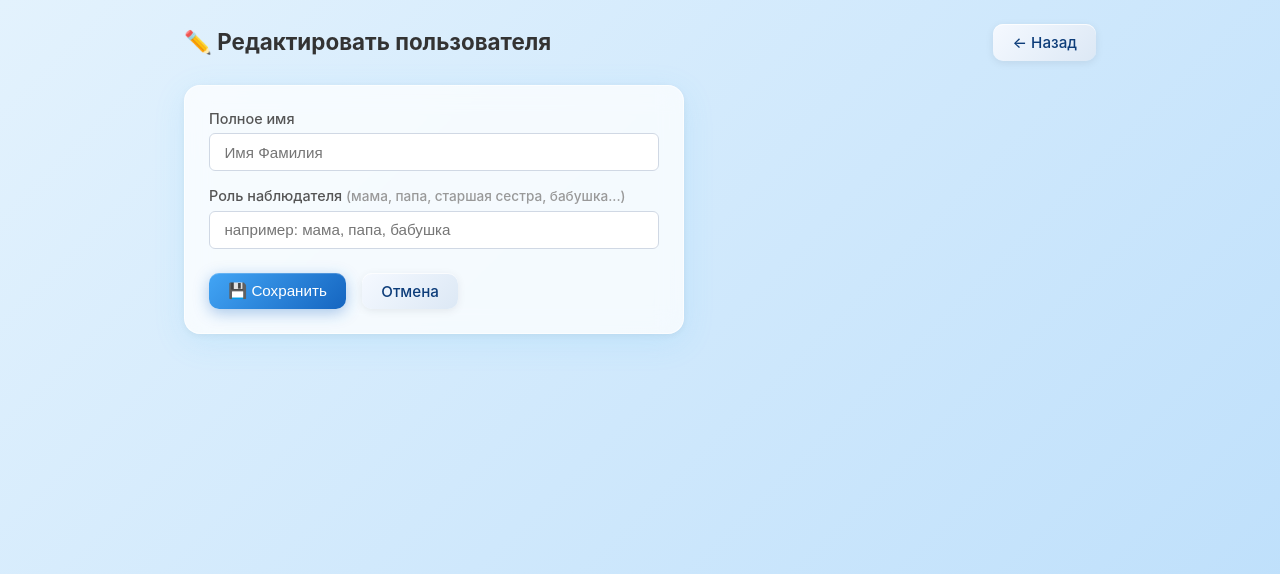
After one commit to PeganovOleg/abc_project, a FastAPI app: template templates/admin/edit_user.html in a window 1280 px wide. The commit adds this page. Shown: the top 574 px of the page. Run offline with FastAPI, Linux system fonts and the light colour scheme; the template is opened without the code that fills it, so the values that code supplies are empty.

Commit message:
feat: edit user (full_name + observer_role) + role in PDF

```diff
--- a/models.py
+++ b/models.py
@@ -11,6 +11,7 @@ class User(Base):
     full_name = Column(String, nullable=False)
     role = Column(String, default="parent")
     is_active = Column(Boolean, default=True)
+    observer_role = Column(String, nullable=True)  # роль наблюдателя: мама, папа, сестра...
     created_at = Column(DateTime, default=datetime.utcnow)
     observations = relationship("Observation", back_populates="author")
     children = relationship("Child", back_populates="parent", cascade="all, delete")
--- /dev/null
+++ b/templates/admin/edit_user.html
@@ -0,0 +1,24 @@
+{% extends "base.html" %}
+{% block title %}Редактировать пользователя{% endblock %}
+{% block content %}
+<div class="page-header">
+  <h2>✏️ Редактировать пользователя</h2>
+  <a href="/admin/users" class="btn btn-secondary">← Назад</a>
+</div>
+<div class="card" style="max-width:500px;">
+  <form method="post" action="/admin/users/{{ edit_user.id }}/edit">
+    <div class="form-group">
+      <label>Полное имя</label>
+      <input type="text" name="full_name" value="{{ edit_user.full_name }}" required placeholder="Имя Фамилия">
+    </div>
+    <div class="form-group">
+      <label>Роль наблюдателя <span style="color:#999; font-size:0.85rem;">(мама, папа, старшая сестра, бабушка...)</span></label>
+      <input type="text" name="observer_role" value="{{ edit_user.observer_role or '' }}" placeholder="например: мама, папа, бабушка">
+    </div>
+    <div style="display:flex; gap:1rem; margin-top:1.5rem;">
+      <button type="submit" class="btn btn-primary">💾 Сохранить</button>
+      <a href="/admin/users" class="btn btn-secondary">Отмена</a>
+    </div>
+  </form>
+</div>
+{% endblock %}
--- a/templates/admin/users.html
+++ b/templates/admin/users.html
@@ -83,6 +83,7 @@ function copyToClipboard(elementId) {
         <td>{{ u.created_at.strftime('%d.%m.%Y') }}</td>
         <td>
           {% if u.id != user.id %}
+          <a href="/admin/users/{{ u.id }}/edit" class="btn btn-sm btn-secondary">✏️ Изменить</a>
           {% if u.role != "superadmin" %}
           <form method="post" action="/admin/users/{{ u.id }}/toggle" style="display:inline">
             <button type="submit" class="btn btn-sm {% if u.is_active %}btn-warning{% else %}btn-success{% endif %}">
```
Also changed, not shown: pdf_gen.py (+8 -1 lines), routers/admin.py (+23 -0 lines).
